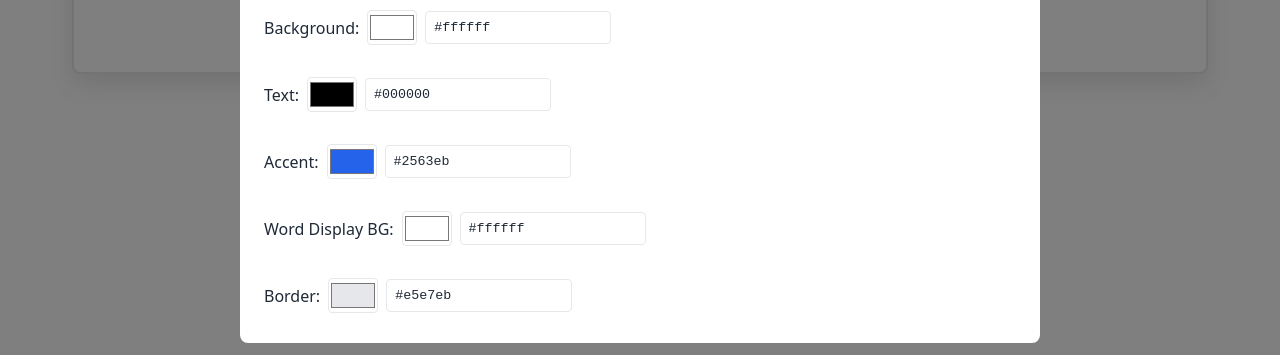
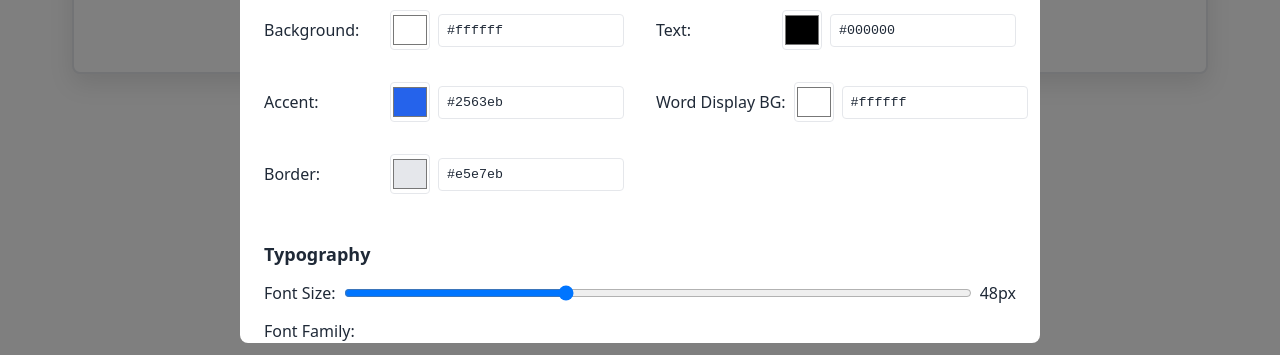
Before and after one commit to ddl2829/speed-reader, a plain HTML site: page index.html in a window 1280 px wide. Both pictures are taken after a click on the button "⚙️". Shown: the part 377-732 px from the top of the page. Drawn offline with nearby package versions, Linux system fonts and the light colour scheme.

Commit message:
checkpoint

```diff
--- a/styles.css
+++ b/styles.css
@@ -745,29 +745,32 @@ kbd {
 /* Color Settings */
 .color-settings {
     display: grid;
-    gap: 1rem;
+    grid-template-columns: 1fr 1fr;
+    gap: 1rem 2rem;
 }
 
 .color-setting {
-    display: grid;
-    grid-template-columns: 120px 1fr;
+    display: flex;
+    justify-content: space-between;
     align-items: center;
     gap: 1rem;
 }
 
 .color-setting span {
     font-weight: 500;
+    flex-shrink: 0;
 }
 
 .color-input-group {
     display: flex;
     gap: 0.5rem;
     align-items: center;
+    flex-shrink: 0;
 }
 
 input[type="color"] {
-    width: 50px;
-    height: 35px;
+    width: 40px;
+    height: 40px;
     border: 1px solid var(--border-color);
     border-radius: 0.25rem;
     cursor: pointer;
```
